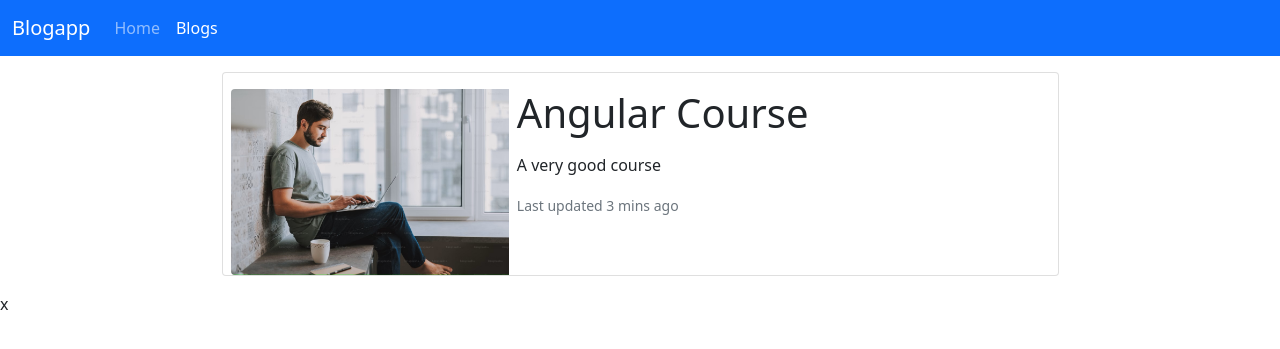
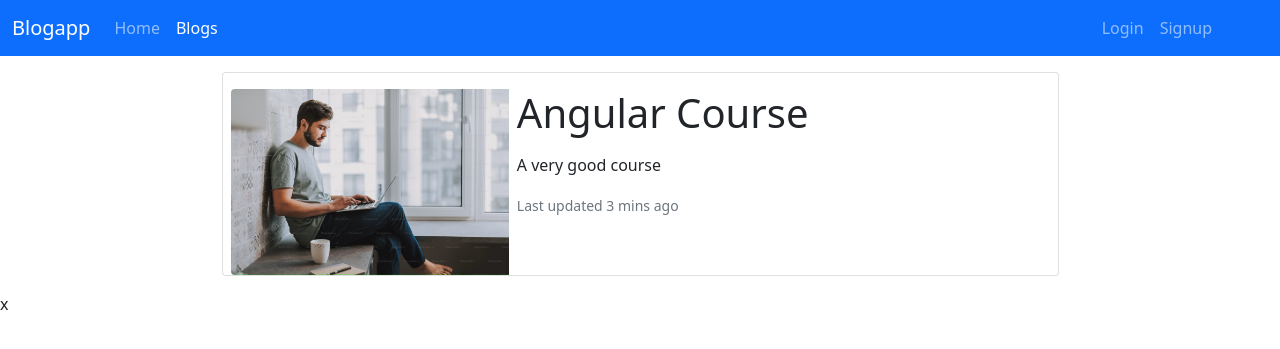
Before and after one commit to elcin00/blogapp, a Django app: a page that uses blogapp/templates/partials/_navbar.html in a window 1280 px wide. Shown: the top 349 px of the page. Run offline with Django 5.2, Linux system fonts and the light colour scheme; data comes from the database, SQL or seed files in the repository; both versions use the stored data as it was after the commit; some libraries are stand-ins or nearby versions.

Commit message:
navbarda login yaradilidi

```diff
--- a/blogapp/templates/partials/_navbar.html
+++ b/blogapp/templates/partials/_navbar.html
@@ -6,7 +6,7 @@
       <span class="navbar-toggler-icon"></span>
     </button>
     <div class="collapse navbar-collapse" id="navbarNav">
-      <ul class="navbar-nav">
+      <ul class="navbar-nav me-auto">
         <li class="nav-item">
           <a class="nav-link {% if url_name == 'home' or url_name == 'blogs_by_category' %}active{% endif %}" aria-current="page" href="{% url 'home' %}">Home</a>
         </li>
@@ -14,6 +14,23 @@
           <a class="nav-link {% if url_name == 'blogs' or url_name == 'blog_details' %}active{% endif %}" href="{% url 'blogs' %}">Blogs</a>
         </li>
       </ul>
+      <ul class="navbar-nav ms-auto me-5">
+        {% if user.is_authenticated %}
+          <li class="nav-item">
+            <a class="nav-link" href="" >Logout</a>
+          </li>
+          <li class="nav-item">
+            <a class="nav-link" href="" >Welcome</a>
+          </li>
+        {% else %}
+            <li class="nav-item">
+              <a class="nav-link" aria-current="page" href="">Login</a>
+            </li>
+            <li class="nav-item">
+              <a class="nav-link" href="" >Signup</a>
+            </li>
+        {% endif %}
+      </ul>
     </div>
   </div>
 </nav>
```
Also changed, not shown: blogapp/db.sqlite3.
